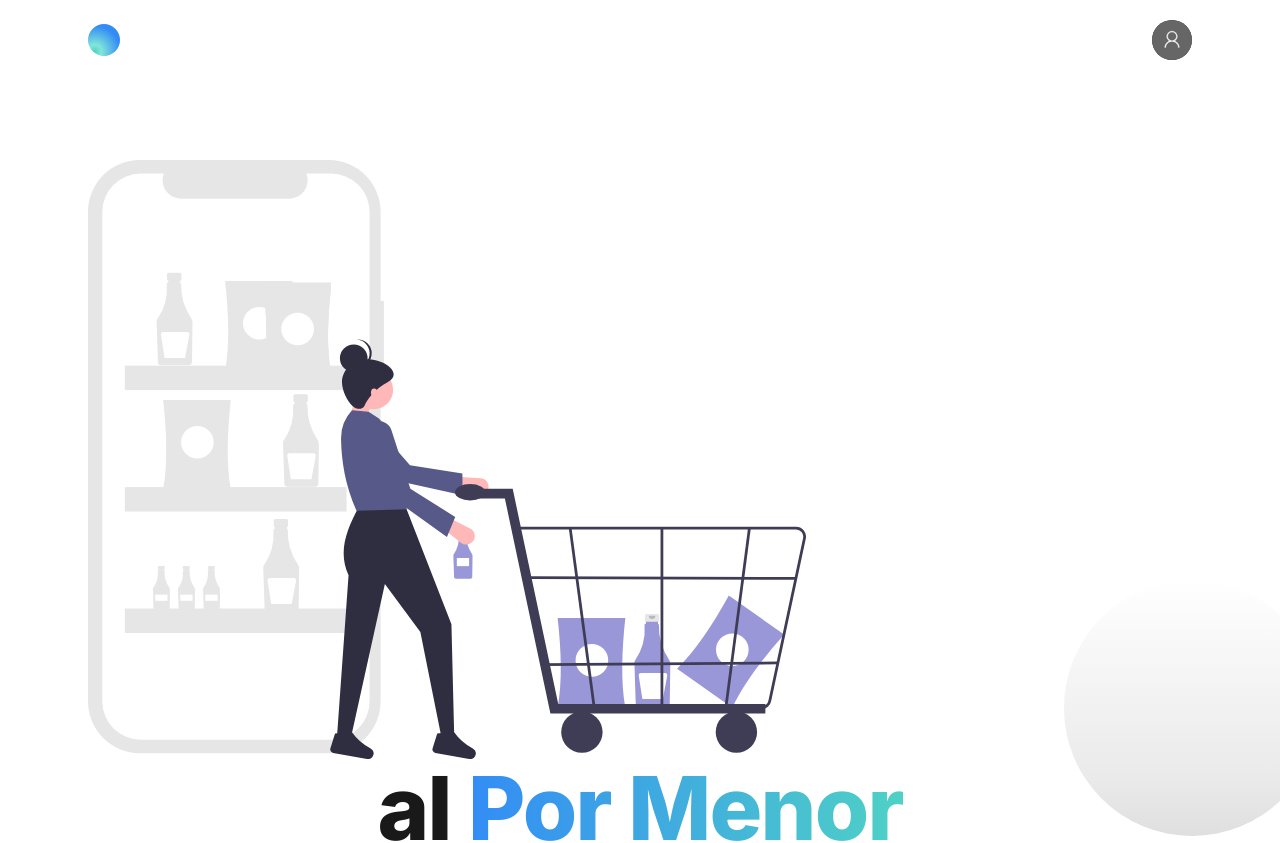
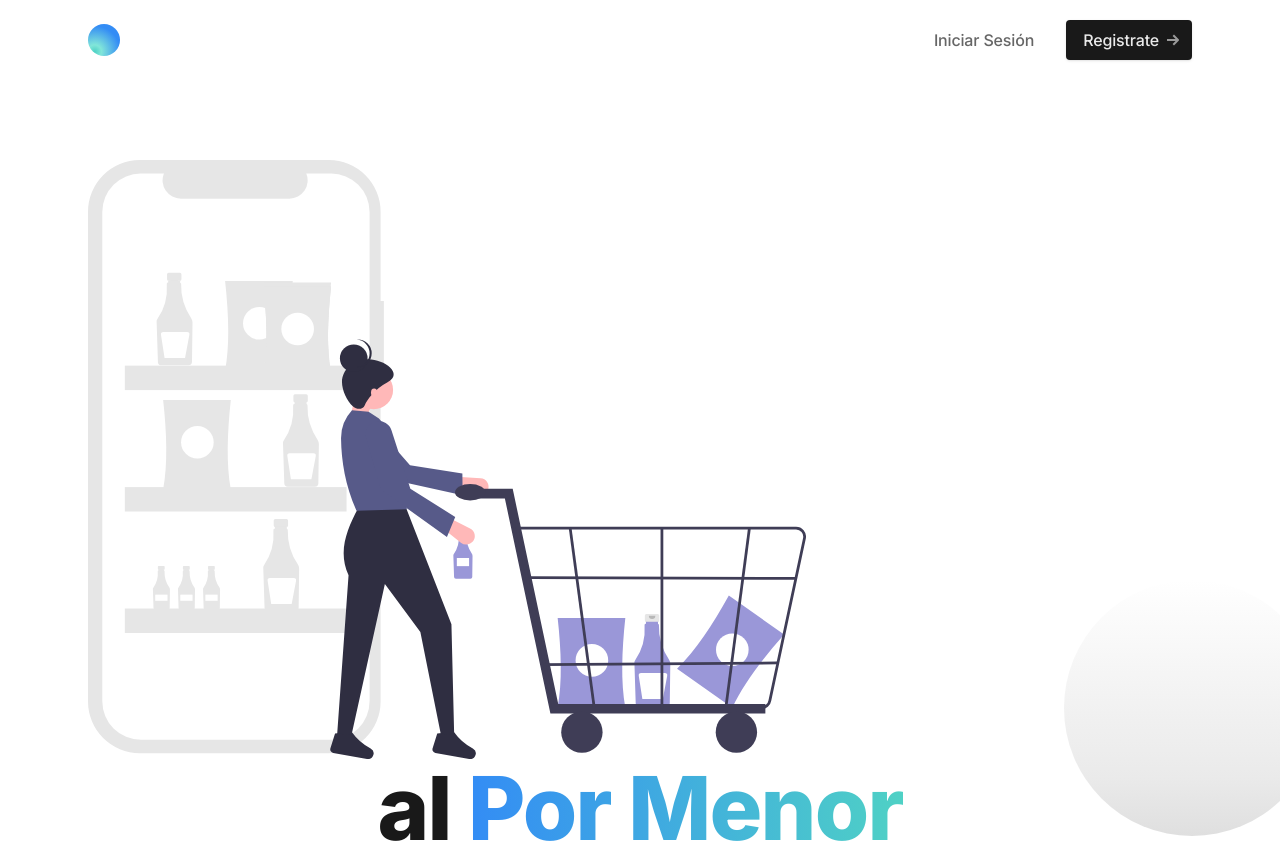
Before and after one commit to carlablanco/SIPI1-20231C-mayorista, a Next.js app in the folder al-por-menor/front-end/: page / in a window 1280 px wide. Shown: the top 843 px of the page. Built offline with nearby package versions, Linux system fonts and the light colour scheme.

Commit message:
Login y logout provisorios funcionales

```diff
--- a/al-por-menor/front-end/app/(auth)/signin/page.tsx
+++ b/al-por-menor/front-end/app/(auth)/signin/page.tsx
@@ -2,10 +2,36 @@ export const metadata = {
   title: 'Iniciar Sesión',
   description: 'Page description',
 }
+'use client'
 
+import { UserContext } from '@/app/context/userContext'
 import Link from 'next/link'
+import { useContext, useState } from 'react'
+
 
 export default function SignIn() {
+
+  const {login} = useContext(UserContext)
+
+  const [email, setEmail] = useState<string>('')
+  const [password, setPassword] = useState<string>('')
+
+  function handleChangeEmail(e:any) {
+    setEmail(e.target.value)
+  }
+
+  function handleChangePassword(e:any) {
+    setPassword(e.target.value)
+  }
+
+  const iniciarSesion = () => {
+    let user = {
+      email: email,
+      password: password
+    }
+    login(user)
+  }
+
   return (
     <section className="bg-gradient-to-b from-gray-100 to-white">
       <div className="max-w-6xl mx-auto px-4 sm:px-6">
@@ -22,7 +48,7 @@ export default function SignIn() {
               <div className="flex flex-wrap -mx-3 mb-4">
                 <div className="w-full px-3">
                   <label className="block text-gray-800 text-sm font-medium mb-1" htmlFor="email">Mail</label>
-                  <input id="email" type="email" className="form-input w-full text-gray-800" placeholder="Ingresá tu mail" required />
+                  <input id="email" type="email" className="form-input w-full text-gray-800" placeholder="Ingresá tu mail" required onChange={(e) => handleChangeEmail(e)} />
                 </div>
               </div>
               <div className="flex flex-wrap -mx-3 mb-4">
@@ -31,7 +57,7 @@ export default function SignIn() {
                     <label className="block text-gray-800 text-sm font-medium mb-1" htmlFor="password">Contraseña</label>
                     <Link href="/reset-password" className="text-sm font-medium text-blue-600 hover:underline">¿No podés ingresar a tu cuenta?</Link>
                   </div>
-                  <input id="password" type="password" className="form-input w-full text-gray-800" placeholder="Ingresá tu contraseña" required />
+                  <input id="password" type="password" className="form-input w-full text-gray-800" placeholder="Ingresá tu contraseña" required onChange={(e) => handleChangePassword(e)} />
                 </div>
               </div>
               <div className="flex flex-wrap -mx-3 mb-4">
@@ -46,7 +72,7 @@ export default function SignIn() {
               </div>
               <div className="flex flex-wrap -mx-3 mt-6">
                 <div className="w-full px-3">
-                  <button className="btn text-white bg-blue-600 hover:bg-blue-700 w-full">Iniciar Sesión</button>
+                  <Link href={'/'} className="btn text-white bg-blue-600 hover:bg-blue-700 w-full" onClick={()=> iniciarSesion()}>Iniciar Sesión</Link>
                 </div>
               </div>
             </form>
--- /dev/null
+++ b/al-por-menor/front-end/app/context/userContext.js
@@ -0,0 +1,28 @@
+'use client'
+import { createContext , useContext , useState} from 'react';
+
+export const UserContext = createContext();
+
+export const UserProvider = ({children}) => {
+
+
+    const [user, setUser] = useState({});
+
+    const [logged , setLogged] = useState(false);
+
+
+    const login = (user) => {
+        setUser(user);
+        setLogged(true);
+    }
+
+    const logout = () => {
+        setUser({});
+        setLogged(false);
+    }
+
+
+    return <UserContext.Provider value={{user, logged, login, logout}}>
+        {children}
+    </UserContext.Provider>
+}
--- a/al-por-menor/front-end/app/layout.tsx
+++ b/al-por-menor/front-end/app/layout.tsx
@@ -1,8 +1,8 @@
 import './css/style.css'
-
 import { Inter } from 'next/font/google'
 
 import Header from '@/components/ui/header'
+import {UserProvider} from '@/app/context/userContext'
 
 const inter = Inter({
   subsets: ['latin'],
@@ -23,10 +23,12 @@ export default function RootLayout({
   return (
     <html lang="en">
       <body className={`${inter.variable} font-inter antialiased bg-white text-gray-900 tracking-tight`}>
-        <div className="Simpleflex flex-col min-h-screen overflow-hidden supports-[overflow:clip]:overflow-clip">
-          <Header />
-          {children}
-        </div>
+        <UserProvider>
+          <div className="Simpleflex flex-col min-h-screen overflow-hidden supports-[overflow:clip]:overflow-clip">
+            <Header />
+            {children}
+          </div>
+        </UserProvider>
       </body>
     </html>
   )
--- a/al-por-menor/front-end/components/ui/header.tsx
+++ b/al-por-menor/front-end/components/ui/header.tsx
@@ -1,6 +1,6 @@
-'use client'
+"use client"
 
-import { useState, useEffect } from 'react'
+import { useState, useEffect, useContext } from 'react'
 
 import Link from 'next/link'
 import Logo from './logo'
@@ -8,11 +8,18 @@ import Dropdown from '@/components/utils/dropdown'
 import MobileMenu from './mobile-menu'
 import UserMenu from '../userMenu'
 
+import {UserContext} from '@/app/context/userContext'
+
+
 export default function Header() {
+
 
   const [top, setTop] = useState<boolean>(true)
 
-  const [loggedIn, setLoggedIn] = useState<boolean>(false)
+  const {logged} = useContext(UserContext)
+
+  useEffect(() => {},[logged])
+
 
   // detect whether user has scrolled the page down by 10px
   const scrollHandler = () => {
@@ -39,7 +46,7 @@ export default function Header() {
           <nav className="hidden md:flex md:grow">
             {/* Desktop sign in links */}
             {
-            loggedIn ?
+            !logged ?
             <ul className="flex grow justify-end flex-wrap items-center">
               <li>
                 <Link href="/signin" className="font-medium text-gray-600 hover:text-gray-900 px-5 py-3 flex items-center transition duration-150 ease-in-out">Iniciar Sesión</Link>
--- a/al-por-menor/front-end/components/userMenu.tsx
+++ b/al-por-menor/front-end/components/userMenu.tsx
@@ -1,9 +1,13 @@
-import React, { Fragment } from 'react'
+import React, { Fragment , useContext} from 'react'
 import img from '../public/images/defaultUserImg.png'
 import Image from 'next/image'
 import { Menu, Transition } from '@headlessui/react'
+import Link from 'next/link'
+import { UserContext } from '@/app/context/userContext'
 
 export default function UserMenu() {
+
+    const {logout} = useContext(UserContext)
 
     function classNames(...classes :any) {
         return classes.filter(Boolean).join(' ')
@@ -53,12 +57,13 @@ export default function UserMenu() {
                       </Menu.Item>
                       <Menu.Item>
                         {({ active }) => (
-                          <a
-                            href="#"
+                          <Link
+                            href={'/'}
                             className={classNames(active ? 'bg-gray-100' : '', 'block px-4 py-2 text-sm text-gray-700')}
+                            onClick={()=> logout()}
                           >
                             Logout
-                          </a>
+                          </Link>
                         )}
                       </Menu.Item>
                     </Menu.Items>
```
Also changed, not shown: 1 other file (tests, documents, lock files or other folders).
